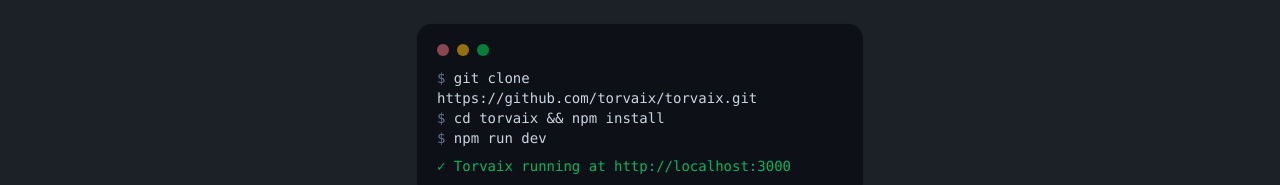
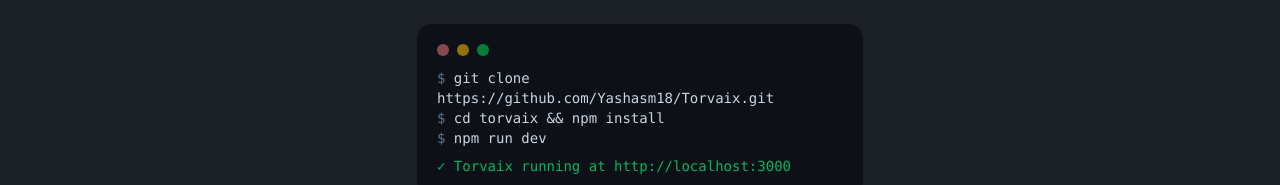
Before and after one commit to Yashasm18/Torvaix, a Next.js app in the folder apps/web/: page / in a window 1280 px wide. Shown: the part 3614-3799 px from the top of the page. Built offline with nearby package versions, Linux system fonts and the light colour scheme.

Commit message:
Fix github links to point to public repo

```diff
--- a/apps/web/src/app/(marketing)/page.tsx
+++ b/apps/web/src/app/(marketing)/page.tsx
@@ -429,7 +429,7 @@
               <div className="w-3 h-3 rounded-full bg-yellow-500/60" />
               <div className="w-3 h-3 rounded-full bg-green-500/60" />
             </div>
-            <p className="text-slate-500">$ <span className="text-slate-300">git clone https://github.com/torvaix/torvaix.git</span></p>
+            <p className="text-slate-500">$ <span className="text-slate-300">git clone https://github.com/Yashasm18/Torvaix.git</span></p>
             <p className="text-slate-500">$ <span className="text-slate-300">cd torvaix && npm install</span></p>
             <p className="text-slate-500">$ <span className="text-slate-300">npm run dev</span></p>
             <p className="text-green-400/80 mt-2">✓ Torvaix running at http://localhost:3000</p>
@@ -450,7 +450,7 @@
           <div className="flex items-center gap-6 text-xs text-slate-500">
             <Link href="#features" className="hover:text-slate-300 transition-colors">Features</Link>
             <Link href="#story" className="hover:text-slate-300 transition-colors">Story</Link>
-            <a href="https://github.com" target="_blank" rel="noopener noreferrer" className="hover:text-slate-300 transition-colors flex items-center gap-1">
+            <a href="https://github.com/Yashasm18/Torvaix" target="_blank" rel="noopener noreferrer" className="hover:text-slate-300 transition-colors flex items-center gap-1">
               GitHub <ExternalLink className="w-3 h-3" />
             </a>
           </div>
```
